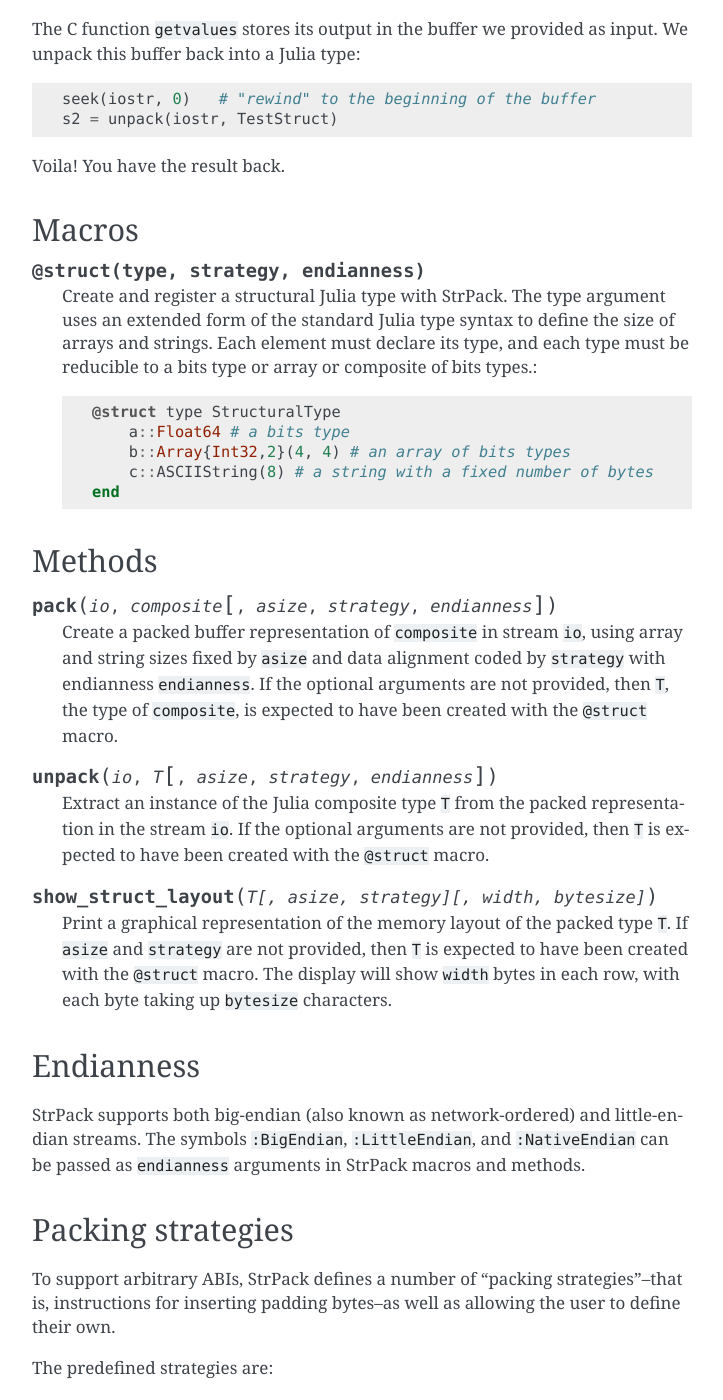
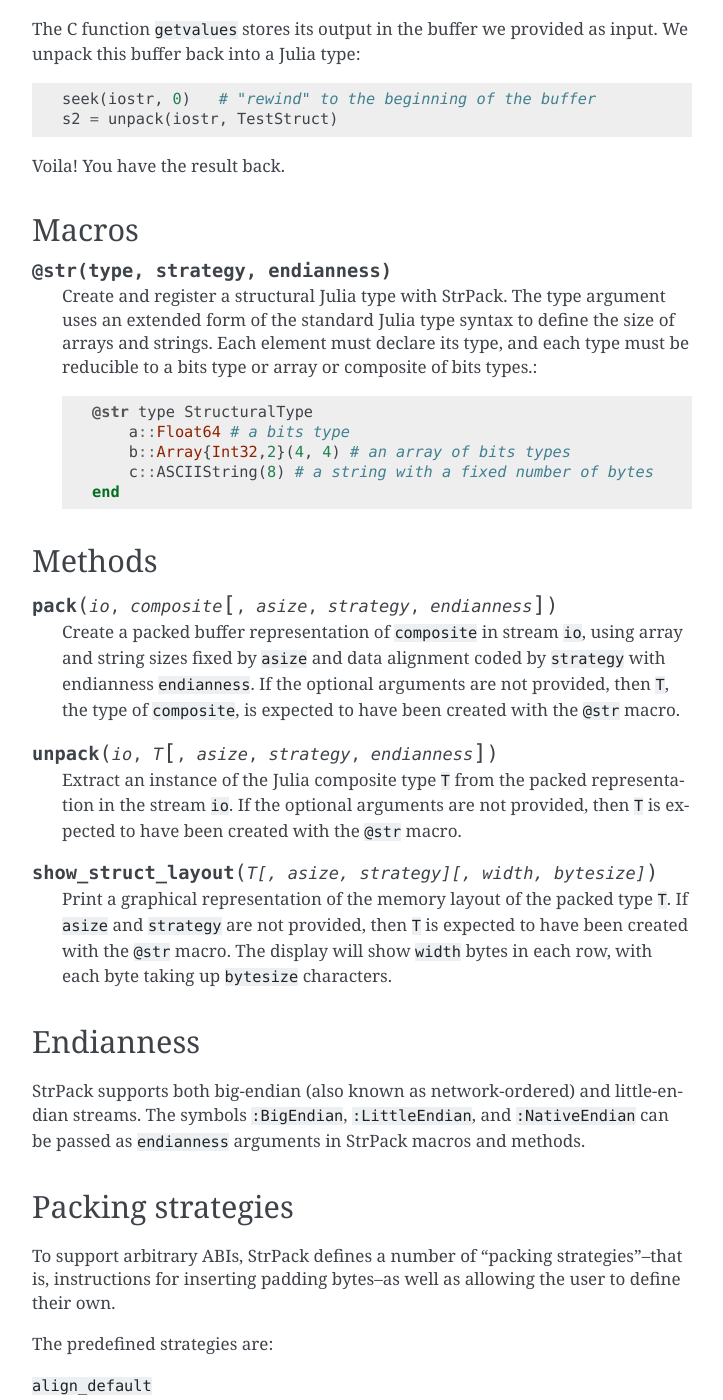
Before and after one commit to pao/StrPack.jl, a Sphinx documentation site: the page built from doc/index.rst, in a window 1280 px wide and 1400 px high, scrolled down 1515 px. Shown: the whole window, without its empty margins (388-1111 px from the left). Built offline with Sphinx 7.4.7, drawn with Linux system fonts in a browser that asks for light colours.

Commit message:
Make this work on 0.6, drop support for 0.5

```diff
--- a/doc/index.rst
+++ b/doc/index.rst
@@ -32,7 +32,7 @@
 
     using StrPack
 
-    @struct type TestStruct
+    @str type TestStruct
         int1::Int32
         float1::Float32
     end
@@ -78,11 +78,11 @@
 Macros
 ------
 
-.. function:: @struct(type, strategy, endianness)
+.. function:: @str(type, strategy, endianness)
 
     Create and register a structural Julia type with StrPack. The type argument uses an extended form of the standard Julia type syntax to define the size of arrays and strings. Each element must declare its type, and each type must be reducible to a bits type or array or composite of bits types.::
 
-        @struct type StructuralType
+        @str type StructuralType
             a::Float64 # a bits type
             b::Array{Int32,2}(4, 4) # an array of bits types
             c::ASCIIString(8) # a string with a fixed number of bytes
@@ -94,16 +94,16 @@
 
 .. function:: pack(io, composite[, asize, strategy, endianness])
 
-    Create a packed buffer representation of ``composite`` in stream ``io``, using array and string sizes fixed by ``asize`` and data alignment coded by ``strategy`` with endianness ``endianness``. If the optional arguments are not provided, then ``T``, the type of ``composite``, is expected to have been created with the ``@struct`` macro.
+    Create a packed buffer representation of ``composite`` in stream ``io``, using array and string sizes fixed by ``asize`` and data alignment coded by ``strategy`` with endianness ``endianness``. If the optional arguments are not provided, then ``T``, the type of ``composite``, is expected to have been created with the ``@str`` macro.
 
 .. function:: unpack(io, T[, asize, strategy, endianness])
 
     Extract an instance of the Julia composite type ``T`` from the packed representation in the stream ``io``.
-    If the optional arguments are not provided, then ``T`` is expected to have been created with the ``@struct`` macro.
+    If the optional arguments are not provided, then ``T`` is expected to have been created with the ``@str`` macro.
 
 .. function:: show_struct_layout(T[, asize, strategy][, width, bytesize])
 
-    Print a graphical representation of the memory layout of the packed type ``T``. If ``asize`` and ``strategy`` are not provided, then ``T`` is expected to have been created with the ``@struct`` macro. The display will show ``width`` bytes in each row, with each byte taking up ``bytesize`` characters.
+    Print a graphical representation of the memory layout of the packed type ``T``. If ``asize`` and ``strategy`` are not provided, then ``T`` is expected to have been created with the ``@str`` macro. The display will show ``width`` bytes in each row, with each byte taking up ``bytesize`` characters.
 
 ----------
 Endianness
```
Also changed, not shown: README.md (+7 -0 lines), 3 other files.
